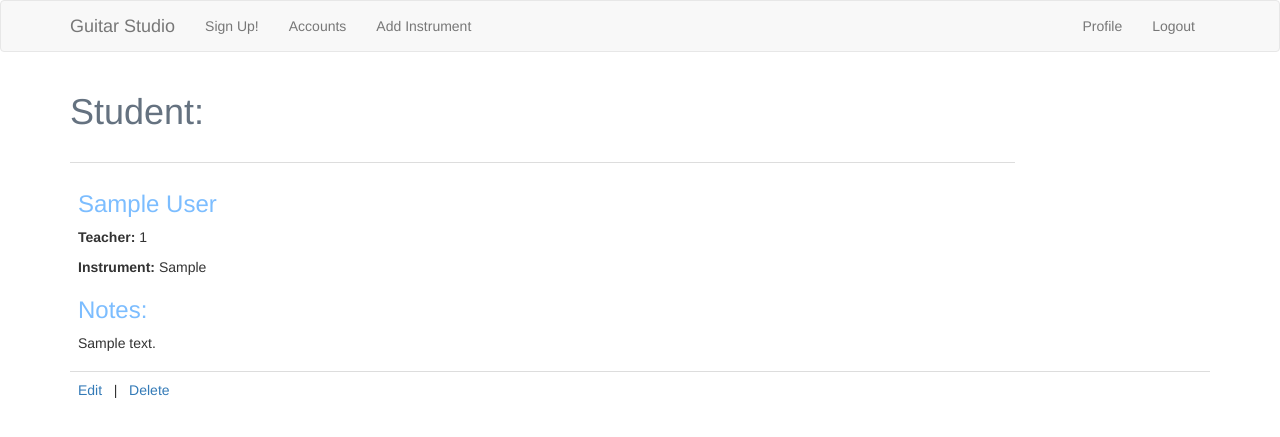
After one commit to iotenti/scheduling-app, a Flask app: page /view_student/1 in a window 1280 px wide. The commit adds this page. Shown: the top 437 px of the page. Run offline with Flask 2, Linux system fonts and the light colour scheme; a user stored in the database is signed in; tables that the repository leaves empty hold one stand-in row (values such as "Sample post"); some libraries are stand-ins or nearby versions.

Commit message:
started working on student view stuff

```diff
--- a/app/main/routes.py
+++ b/app/main/routes.py
@@ -142,6 +142,16 @@ def view_account(id):
                             account=account)
 
 
+@bp.route('/view_student/<id>', methods=['GET', 'POST'])
+@login_required
+def view_student(id):
+    student = Students.query.get(id)
+    return render_template(
+                            'view_student.html',
+                            title='Student',
+                            student=student)
+
+
 @bp.route('/edit_account/<id>', methods=['GET', 'POST'])
 @login_required
 def edit_account(id):
--- a/app/templates/add_student.html
+++ b/app/templates/add_student.html
@@ -3,7 +3,7 @@
 
 {% block app_content %}
     <h1>Add A Student:</h1>
-    <h3><span style="color:rgb(101, 114, 128);">account:</span> {{ account }}</h3>
+    <h3><span style="color:rgb(101, 114, 128);">Account:</span> {{ account }}</h3>
     <div class="row">
         <div class="col-md-4">
             {{ wtf.quick_form(form) }}
--- a/app/templates/view_account.html
+++ b/app/templates/view_account.html
@@ -32,7 +32,7 @@
             <td>
                 <h3>Students:</h3>
                 {% for student in students%}
-                    <p>{{ student }}</p>
+                    <p><a href="{{ url_for('main.view_student', id=student.id) }}">{{ student }}</a></p>
                 {% endfor %}
                 <a href="{{ url_for('main.add_student', id=account.id) }}"><i class="far success fa-plus-square fa-lg add-student-icon"></i>Add A Student?</a>
             </td>
--- /dev/null
+++ b/app/templates/view_student.html
@@ -0,0 +1,34 @@
+{% extends "base.html" %}
+
+{% block content %}
+<div class="container">
+    <div class="row">
+        <div class="col-md-12">
+            <h1>Student:</h1>
+        </div>
+    </div>
+    <br>
+    <table class="table table-hover">
+        <tr>
+            <td>
+                <h3>{{ student.first_name }} {{ student.last_name }}</h3>
+                <p><b>Teacher:</b> {{ student.teacher_ID }}</p>
+                <p><b>Instrument:</b> {{ student.instrument }}</p>
+                <h3>Notes:</h3>
+                <p>{{ student.notes }}</p>
+            </td>
+        </tr>
+        <tr>
+            <td>
+                <div style="text-align:left;">
+                    <a href="#">Edit</a>
+                    &nbsp; | &nbsp;
+                    <a href="#" data-toggle="modal" data-target="#editModal">Delete</a>
+                </div>
+            </td>
+            <td></td>
+            <td></td>
+        </tr>
+    </table>
+</div>
+{% endblock %}
```
